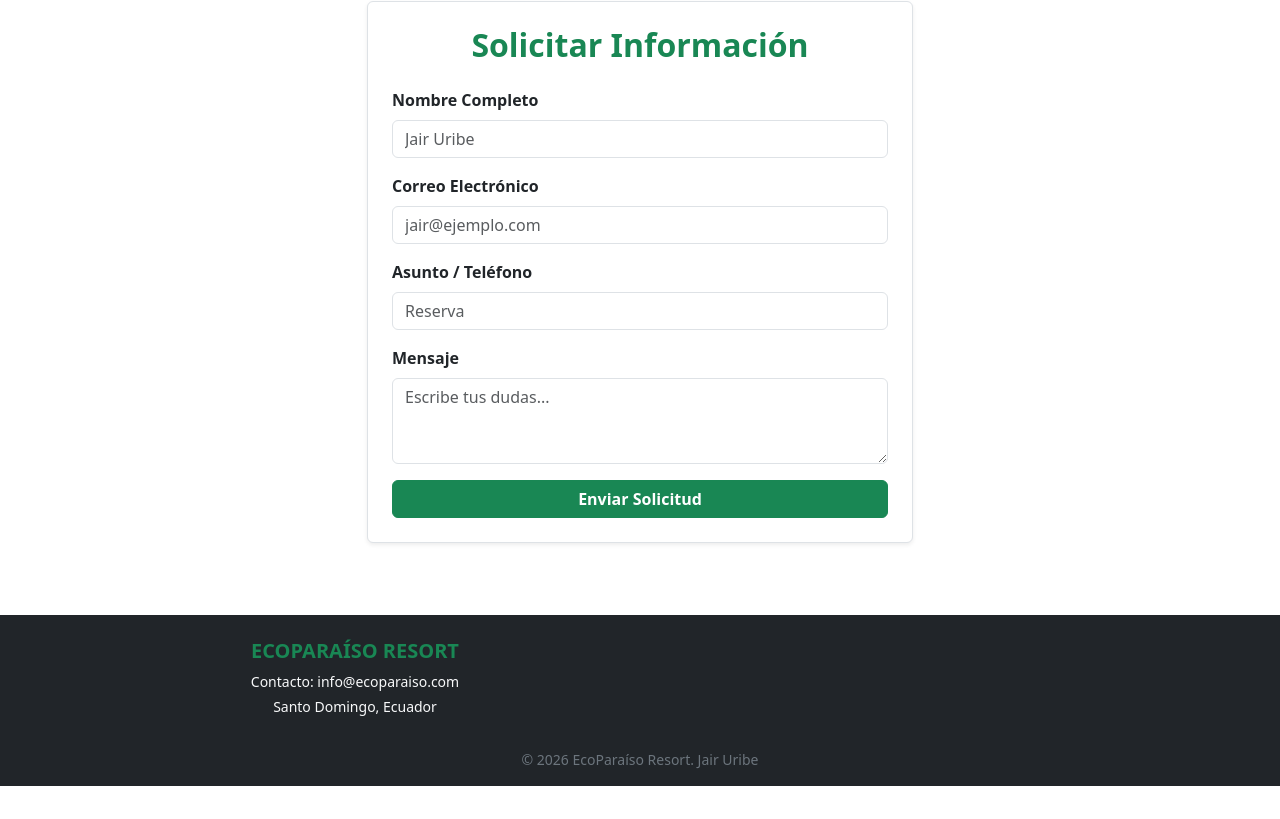
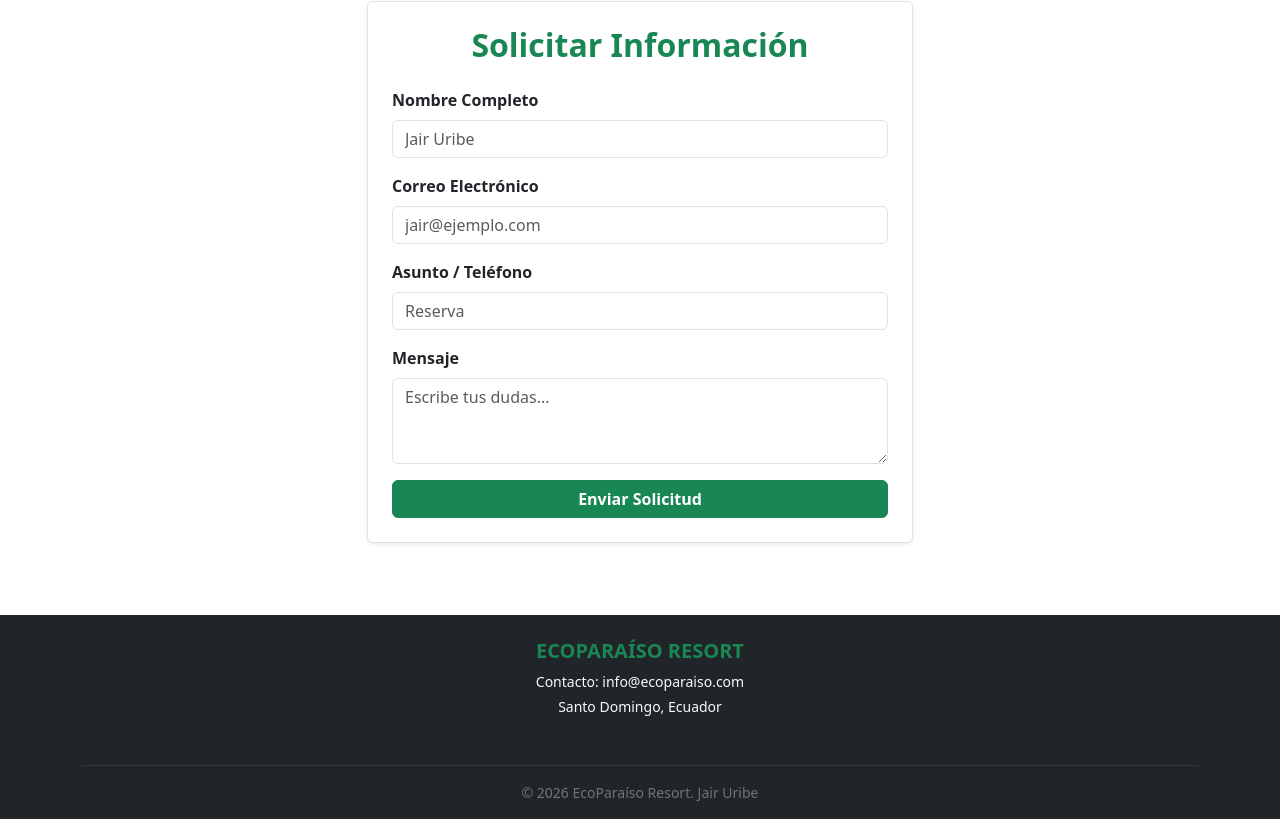
Before and after one commit to URIBEJAIR102215/evaluacion-landing-Uribe-Jair, a plain HTML site: page index.html in a window 1280 px wide. Shown: the part 1913-2732 px from the top of the page. Before the commit the page ends 2699 px from the top, so only its background shows below. Drawn offline with nearby package versions, Linux system fonts and the light colour scheme.

Commit message:
Mis nuevos cambios en VS Code

```diff
--- a/index.html
+++ b/index.html
@@ -173,14 +173,16 @@
 
     <footer class="bg-dark text-white pt-4 pb-3 text-center">
         <div class="container">
-            <div class="row">
+            <!-- Agregamos justify-content-center para centrar la columna en pantallas medianas/grandes -->
+            <div class="row justify-content-center">
                 <div class="col-12 col-md-6 mb-3">
                     <h5 class="fw-bold text-success">ECOPARAÍSO RESORT</h5>
                     <p class="small text-light mb-1">Contacto: info@ecoparaiso.com</p>
                     <p class="small text-light">Santo Domingo, Ecuador</p>
                 </div>
-                </div>
-            <p class="text-center small text-secondary mb-0">© 2026 EcoParaíso Resort. Jair Uribe</p>
+            </div>
+            <hr class="border-secondary my-3"> <!-- Opcional: una línea divisoria sutil -->
+            <p class="small text-secondary mb-0">© 2026 EcoParaíso Resort. Jair Uribe</p>
         </div>
     </footer>
 
```
